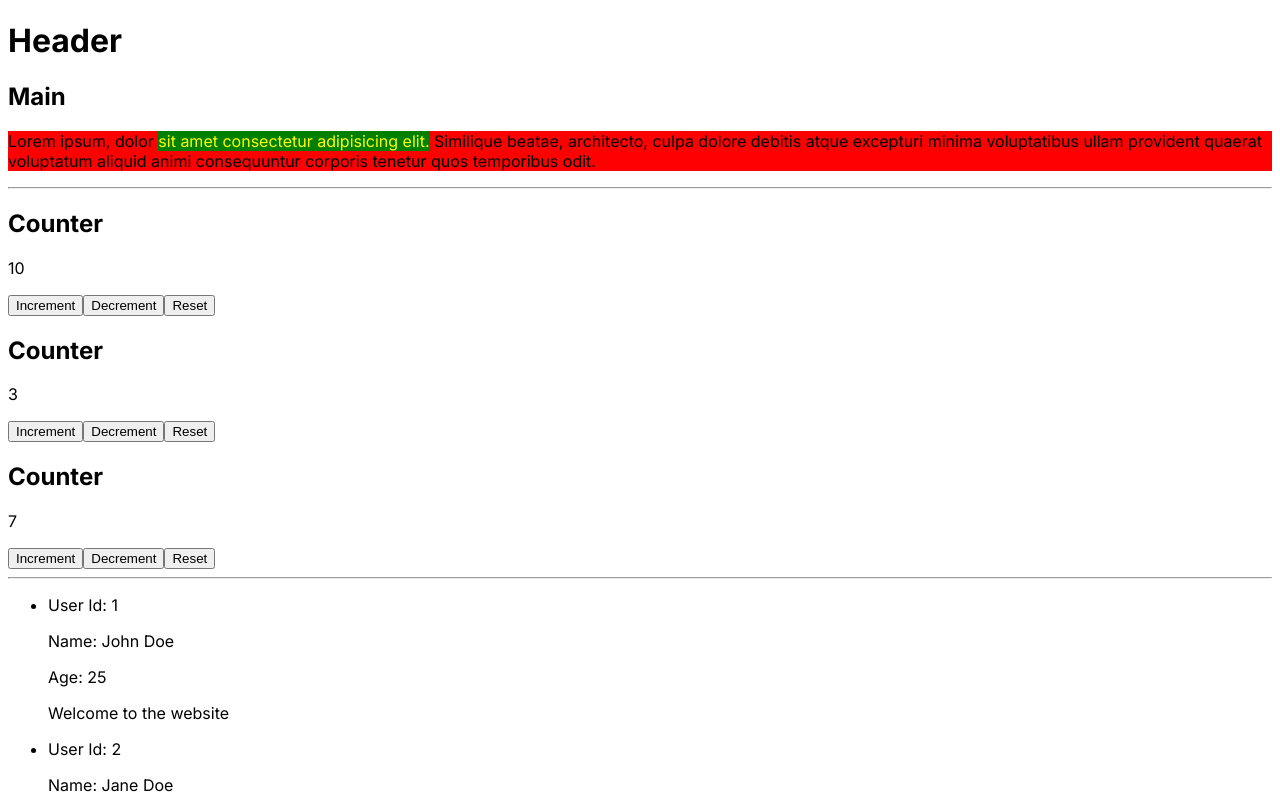
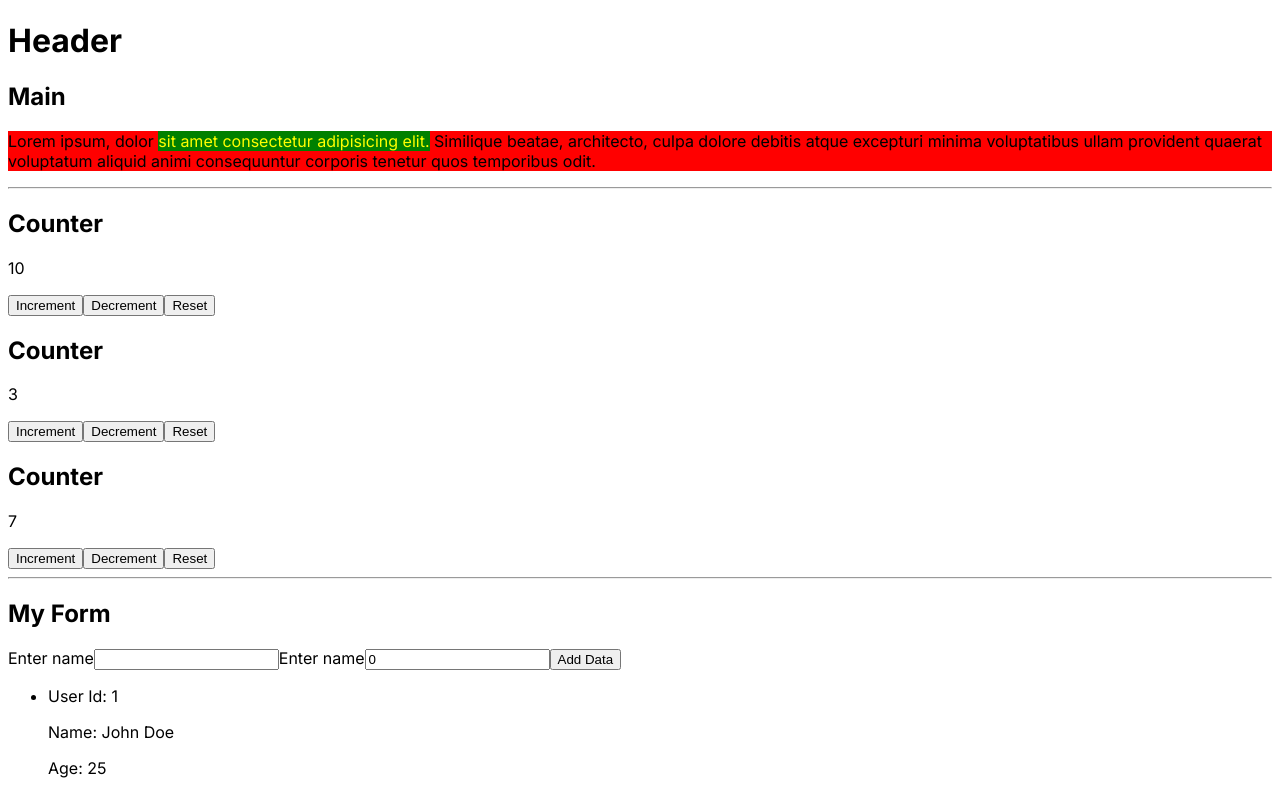
Before and after one commit to wanmuz86/react-js-iverson-day1, a Next.js app: page / in a window 1280 px wide. Shown: the top 796 px of the page. Built offline with nearby package versions, Linux system fonts and the light colour scheme.

Commit message:
add form

```diff
--- a/app/components/main.jsx
+++ b/app/components/main.jsx
@@ -2,6 +2,7 @@
 import Counter from './counter'
 import UserInfo from './user_info';
 import UserList from './user_list';
+import UserForm from './user_form';
 export default function Main() {
     const currentUser = {
         id:1,
@@ -18,13 +19,15 @@
     <div>
         <h2>Main</h2>
         <p className="bg-red">
-            Lorem ipsum, dolor <span style={{backgroundColor:'green', color:'yellow'}}>sit amet consectetur adipisicing elit.</span> Similique beatae, architecto, culpa dolore debitis atque excepturi minima voluptatibus ullam provident quaerat voluptatum aliquid animi consequuntur corporis tenetur quos temporibus odit.</p>
+            Lorem ipsum, dolor <span style={{backgroundColor:'green', color:'yellow', fontSize:16}}>sit amet consectetur adipisicing elit.</span> Similique beatae, architecto, culpa dolore debitis atque excepturi minima voluptatibus ullam provident quaerat voluptatum aliquid animi consequuntur corporis tenetur quos temporibus odit.</p>
         <hr/>
     <Counter initialValue={10}/>
     <Counter initialValue={3}/>
     <Counter initialValue={7}/>
 
 <hr/>
+    <UserForm/>
+
     <UserList users={userList}/>
     <hr />
     <UserInfo user={currentUser}/>
--- /dev/null
+++ b/app/components/user_form.tsx
@@ -0,0 +1,53 @@
+"use client"
+import React,{ChangeEvent, FormEvent, useState} from 'react'
+
+export default function MyForm() {
+    const [user, setUser] = useState({
+        'name':'',
+        'age':0
+    });
+
+    // const handleNameChange = (e: ChangeEvent<HTMLInputElement>) => {
+    //     // Updating the state , with the value entered by user (e.target.value)
+    //     // state -> spread operator , existing user object with "name" property overwrite to e.target.value
+    //     setUser({...user,name:e.target.value})
+    // }
+
+    // const handleAgeChange = (e:ChangeEvent<HTMLInputElement>) => {
+    //     setUser({...user, age: parseInt(e.target.value)});
+    // }
+
+    const handleChange = (e: ChangeEvent<HTMLInputElement>) => {
+        // the name and value here refer to the property of the form,
+        // is it 'age' or 'name' ? => name
+        // the value is either value of 'name' or value of 'age'
+        const {name, value} = e.target;
+
+        //  set the user with ...
+        // prevUser here refers to the old value of user , {name:'wan',age:0};
+        // I'm setting the prevUser depending on scenario
+        // If the field name is 'age' , it will go in parseInt(value)
+        // if the field name is 'name', it will go in value
+        setUser((prevUser)=> ({...prevUser, [name] : name === 'age' ? parseInt(value) : value}))
+    }
+
+    const handleSubmit = (e:FormEvent<HTMLFormElement>) =>{
+        e.preventDefault();
+        console.log(user.name)
+        console.log(user.age)
+    }
+
+  return (
+    <div>
+        <h2>My Form</h2>
+        <form onSubmit={handleSubmit}>
+            <label htmlFor='name'>Enter name</label>
+            <input type="text" name="name" id="name" value={user.name} onChange={handleChange}/>
+            <label htmlFor='age'>Enter name</label>
+            <input type="number" name="age" id="age" value={user.age} onChange={handleChange}/>
+            <button type="submit">Add Data</button>
+        </form>
+
+    </div>
+  )
+}
```
